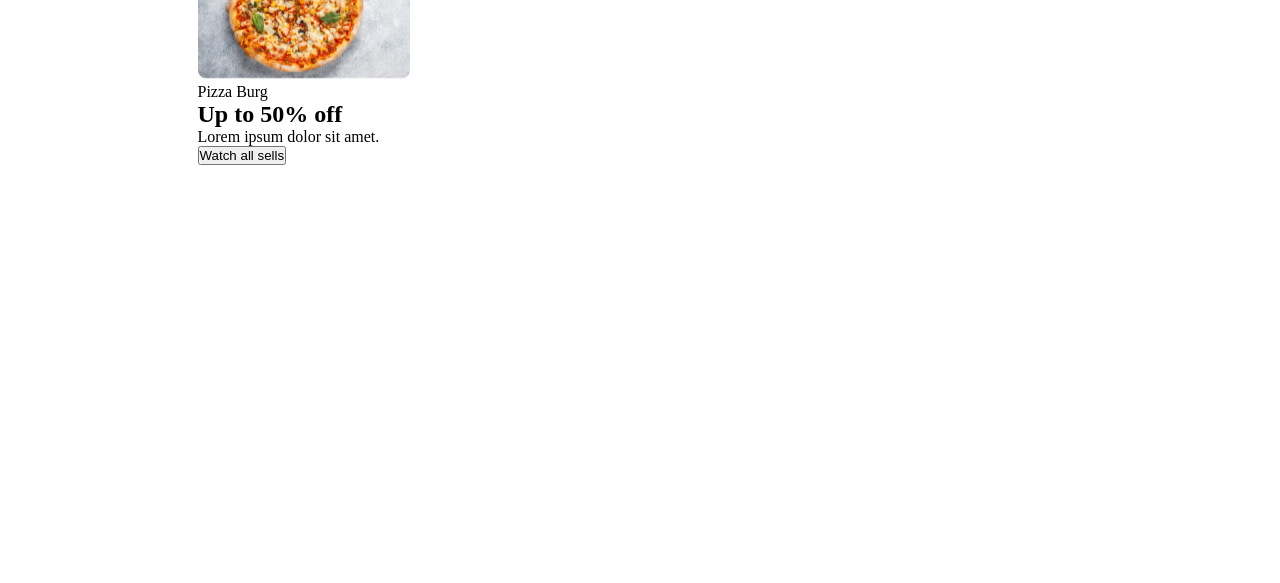
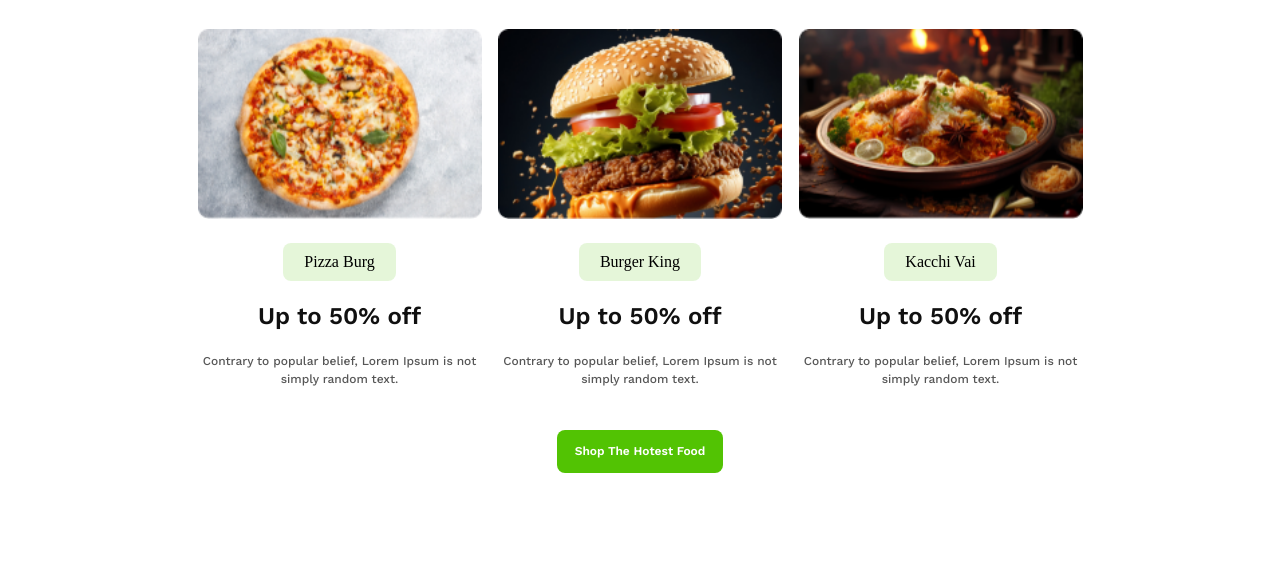
Before and after one commit to mdronyislamheemel/project, a plain HTML site: page index.html in a window 1280 px wide. Shown: the part 788-1371 px from the top of the page. Before the commit the page ends 1003 px from the top, so only its background shows below. Drawn offline with nearby package versions, Linux system fonts and the light colour scheme.

Commit message:
new things added

```diff
--- a/index.html
+++ b/index.html
@@ -22,22 +22,47 @@
     </section>
     <section id="card-box">
         <div class="container">
-            <div>
+            <div class="info">
                 <p class="subtitle">Favorite Brands</p>
                 <h1 class="title">Your Favorite Brands Food Are Now On Sale</h1>
             </div>
-            <div>
+            <div class="card-container">
                 <div class="card">
-                <div>
-                    <img src="assets/pizza.png" alt="">
+                    <div class="image-box">
+                        <img src="assets/pizza.png" alt="">
+                    </div>
+                    <div class="shop">
+                        <span>Pizza Burg</span>
+                    </div>
+                    <h1>Up to 50% off</h1>
+                    <p>Contrary to popular belief, Lorem Ipsum is not simply random text.</p>
+
                 </div>
-                <div>
-                    <span>Pizza Burg</span>
+                <div class="card">
+                    <div class="image-box">
+                        <img src="assets/burger.png" alt="">
+                    </div>
+                    <div class="shop">
+                        <span>Burger King</span>
+                    </div>
+                    <h1>Up to 50% off</h1>
+                    <p>Contrary to popular belief, Lorem Ipsum is not simply random text.</p>
+
                 </div>
-                <h1>Up to 50% off</h1>
-                <p>Lorem ipsum dolor sit amet.</p>
-                <button>Watch all sells</button>
+                <div class="card">
+                    <div class="image-box">
+                        <img src="assets/biriyani.png" alt="">
+                    </div>
+                    <div class="shop">
+                        <span>Kacchi Vai</span>
+                    </div>
+                    <h1>Up to 50% off</h1>
+                    <p>Contrary to popular belief, Lorem Ipsum is not simply random text.</p>
+
                 </div>
+            </div>
+            <div class="btn-container">
+            <button class="btn">Shop The Hotest Food</button>
             </div>
         </div>
     </section>
--- a/styles/styles.css
+++ b/styles/styles.css
@@ -74,7 +74,7 @@
 }
 #card-box{
     width: 885px;
-    margin: 50px auto;
+    margin: 110px auto;
 }
 
 #card-box .subtitle{
@@ -97,3 +97,52 @@
     letter-spacing: 0%;
     text-align: center;
 }
+.card-container{
+    margin-top: 32px;
+    display: flex;
+    justify-content: space-between;
+    align-items: center;
+    margin-bottom: 42px;
+}
+
+.card{
+    max-width: 284px;
+    display: flex;
+    flex-direction: column;
+    justify-content: center;
+    align-items: center;
+    gap: 20px;
+}
+.card .image-box{
+    width: 284px;
+}
+
+.card .image-box img{
+    width: 100%;
+}
+.card .shop{
+    padding: 10px 21px 10px 21px;
+    border-radius: 8px;
+
+    background: rgba(82, 195, 3, 0.15);
+}
+.card h1{
+    color: rgb(16, 16, 16);
+    font-family: Work Sans;
+    font-size: 24px;
+    font-weight: 600;
+    line-height: 31px;
+    letter-spacing: 0%;
+    text-align: center;
+}
+
+p{
+    color: rgb(16, 16, 16);
+    font-family: Work Sans;
+    font-size: 12px;
+    font-weight: 500;
+    line-height: 18px;
+    letter-spacing: 0%;
+    text-align: center;
+    opacity: 0.7;
+}
```
